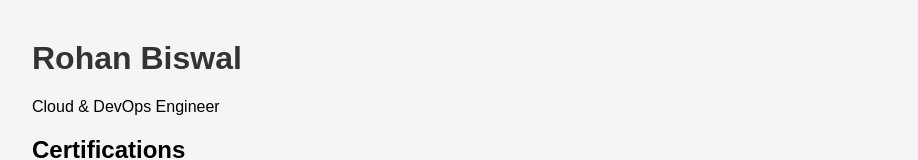
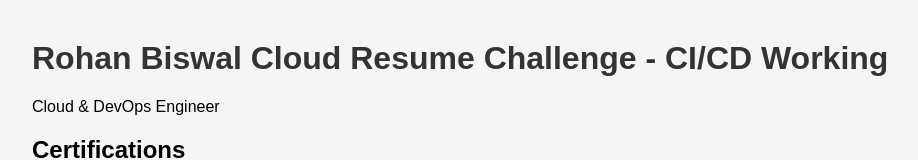
Before and after one commit to Rohan-Biswal/cloud-resume-frontend, a plain HTML site: page index.html in a window 1280 px wide. Shown: the top 160 px of the page, without its empty margins (8-926 px from the left). Drawn offline with Linux system fonts and the light colour scheme; no server answers.

Commit message:
Test frontend pipeline

```diff
--- a/index.html
+++ b/index.html
@@ -6,7 +6,7 @@
 </head>
 
 <body>
-    <h1>Rohan Biswal</h1>
+    <h1>Rohan Biswal Cloud Resume Challenge - CI/CD Working</h1>
 
     <p>Cloud & DevOps Engineer</p>
 
```
